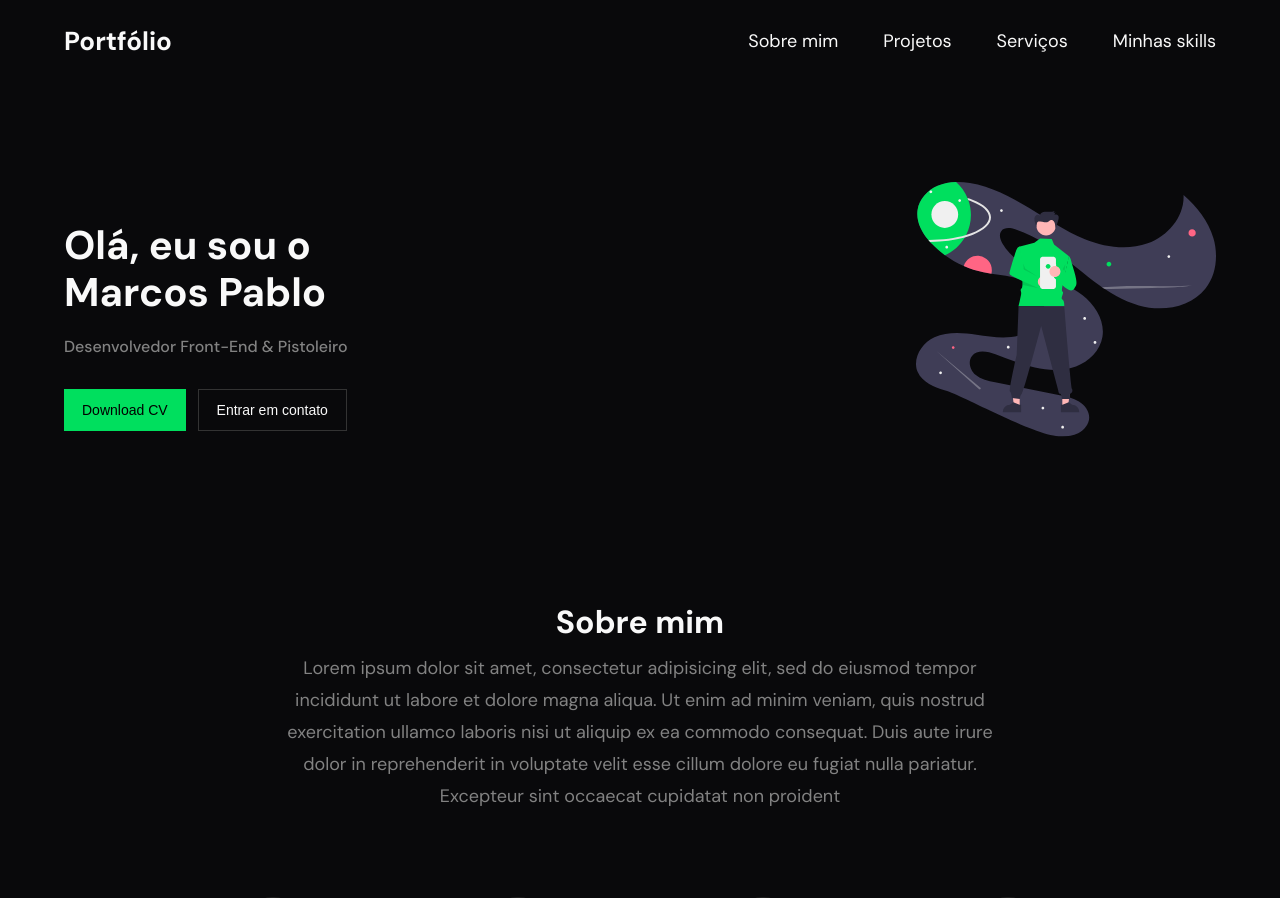
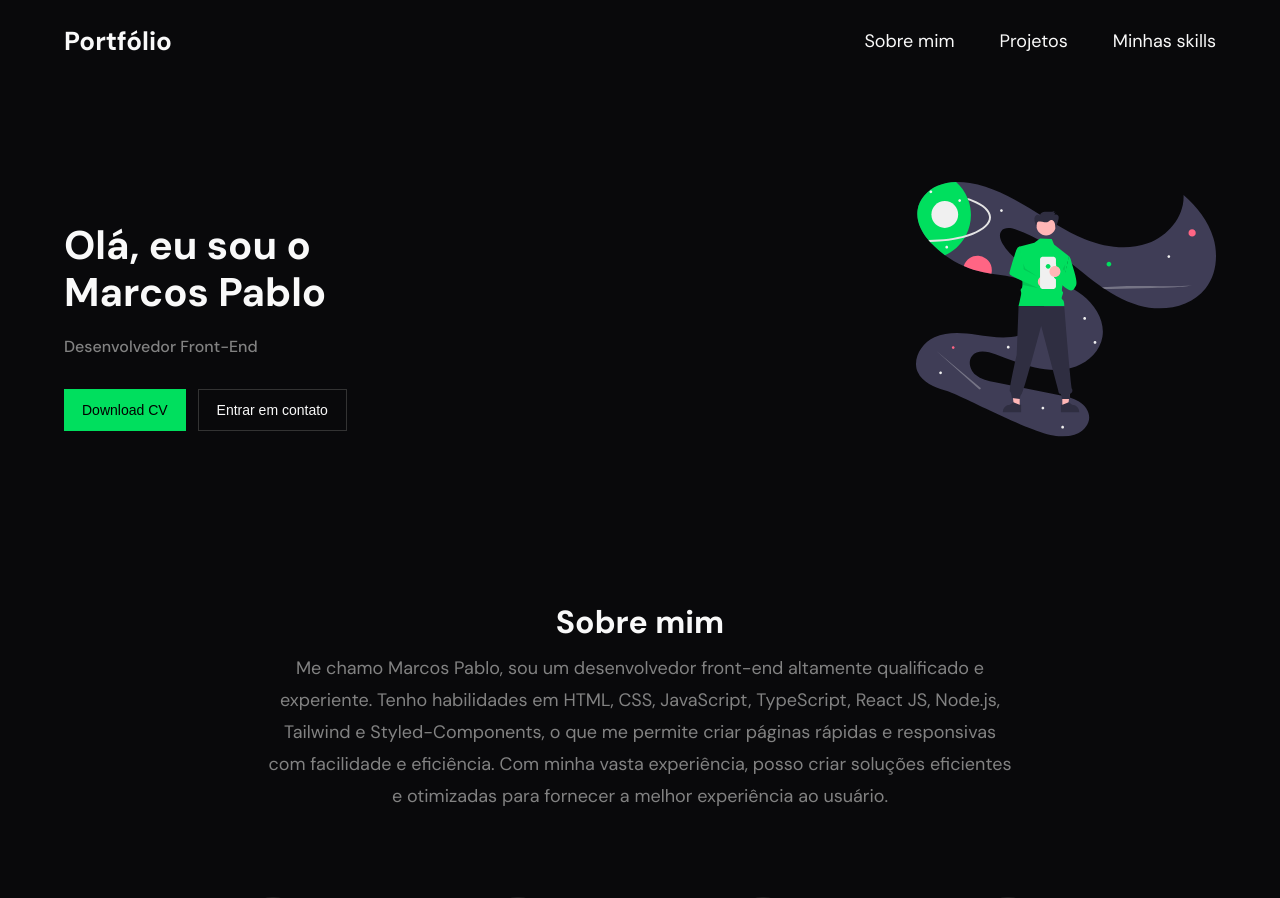
Before and after one commit to Rinpiki/Portf-lio-v2, a React (Vite) app: page / in a window 1280 px wide. Shown: the top 898 px of the page. Built offline with nearby package versions, Linux system fonts and the light colour scheme.

Commit message:
feat: add text and remove bugs

```diff
--- a/src/components/About/About.tsx
+++ b/src/components/About/About.tsx
@@ -6,12 +6,12 @@ function About() {
     <S.AboutContainer id="sobre">
       <S.Title>Sobre mim</S.Title>
       <S.AboutText>
-        Lorem ipsum dolor sit amet, consectetur adipisicing elit, sed do eiusmod
-        tempor incididunt ut labore et dolore magna aliqua. Ut enim ad minim
-        veniam, quis nostrud exercitation ullamco laboris nisi ut aliquip ex ea
-        commodo consequat. Duis aute irure dolor in reprehenderit in voluptate
-        velit esse cillum dolore eu fugiat nulla pariatur. Excepteur sint
-        occaecat cupidatat non proident
+        Me chamo Marcos Pablo, sou um desenvolvedor front-end altamente
+        qualificado e experiente. Tenho habilidades em HTML, CSS, JavaScript,
+        TypeScript, React JS, Node.js, Tailwind e Styled-Components, o que me
+        permite criar páginas rápidas e responsivas com facilidade e eficiência.
+        Com minha vasta experiência, posso criar soluções eficientes e
+        otimizadas para fornecer a melhor experiência ao usuário.
       </S.AboutText>
     </S.AboutContainer>
   )
--- a/src/components/Contact/Contact.tsx
+++ b/src/components/Contact/Contact.tsx
@@ -13,7 +13,7 @@ function Contact() {
     <S.ContactContainer>
       <Zoom cascade damping={0.2}>
         <Cards icon={smile} ftext="WhatsApp" stext="62996794325" />
-        <Cards icon={mail} ftext="E-mail" stext="MarcosDoPneu.com" />
+        <Cards icon={mail} ftext="E-mail" stext="marcospablocm@gmail.com" />
         <Cards icon={phone} ftext="Telefone" stext="62996794325" />
         <Cards icon={linkedin} ftext="Linkedin" link="Marcos Pablo" />
       </Zoom>
--- a/src/components/FirstSecond/FirstSecond.tsx
+++ b/src/components/FirstSecond/FirstSecond.tsx
@@ -11,7 +11,7 @@ function FirstSecond() {
       <Slide>
         <S.TextContainer>
           <p>Olá, eu sou o Marcos Pablo</p>
-          <span>Desenvolvedor Front-End & Pistoleiro</span>
+          <span>Desenvolvedor Front-End</span>
           <S.ContainerBtns>
             <S.FirstButton>
               <a
--- a/src/components/Header/Header.tsx
+++ b/src/components/Header/Header.tsx
@@ -20,9 +20,6 @@ function Header() {
           <a href="#projetos">Projetos</a>
         </li>
         <li>
-          <a href="#servicos">Serviços</a>
-        </li>
-        <li>
           <a href="#skills">Minhas skills</a>
         </li>
       </UlStyle>
--- a/src/components/Header/MenuMobile/MenuMobile.tsx
+++ b/src/components/Header/MenuMobile/MenuMobile.tsx
@@ -13,10 +13,7 @@ function MenuMobile() {
           <a href="#projetos">Projetos</a>
         </li>
         <li>
-          <a href="#">Serviços</a>
-        </li>
-        <li>
-          <a href="#">Minhas skills</a>
+          <a href="#skills">Minhas skills</a>
         </li>
       </UlStyle>
     </ContainerMenu>
--- a/src/components/MySkills/MySkills.tsx
+++ b/src/components/MySkills/MySkills.tsx
@@ -10,7 +10,7 @@ import ty from '../../assets/skill/typescript.svg'
 import SkillCard from './SkillCard'
 function MySkills() {
   return (
-    <S.MySkills>
+    <S.MySkills id="skills">
       <S.Title>Minhas skills</S.Title>
       <S.ContainerSkills>
         <Fade cascade damping={0.05}>
```
